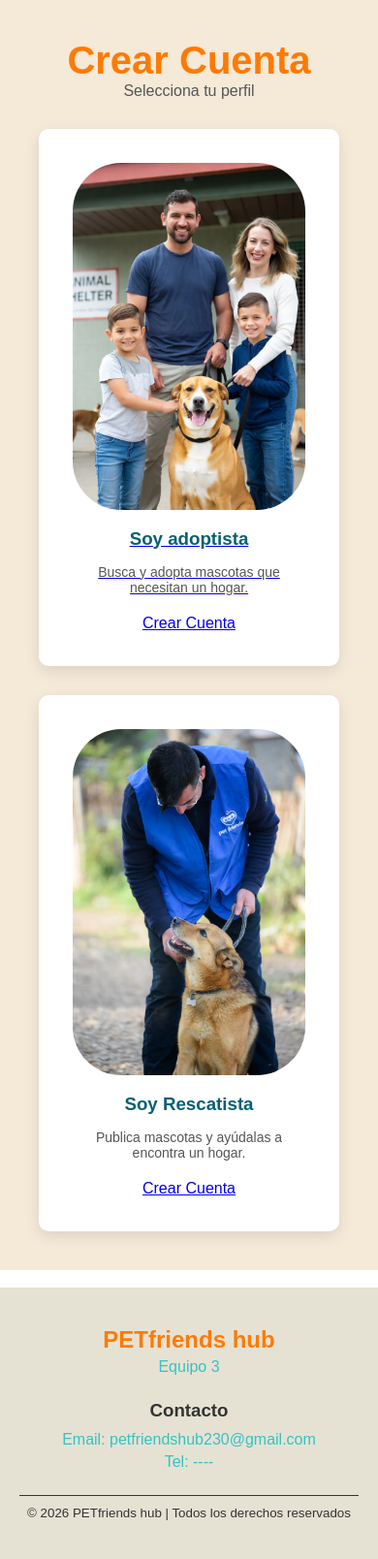
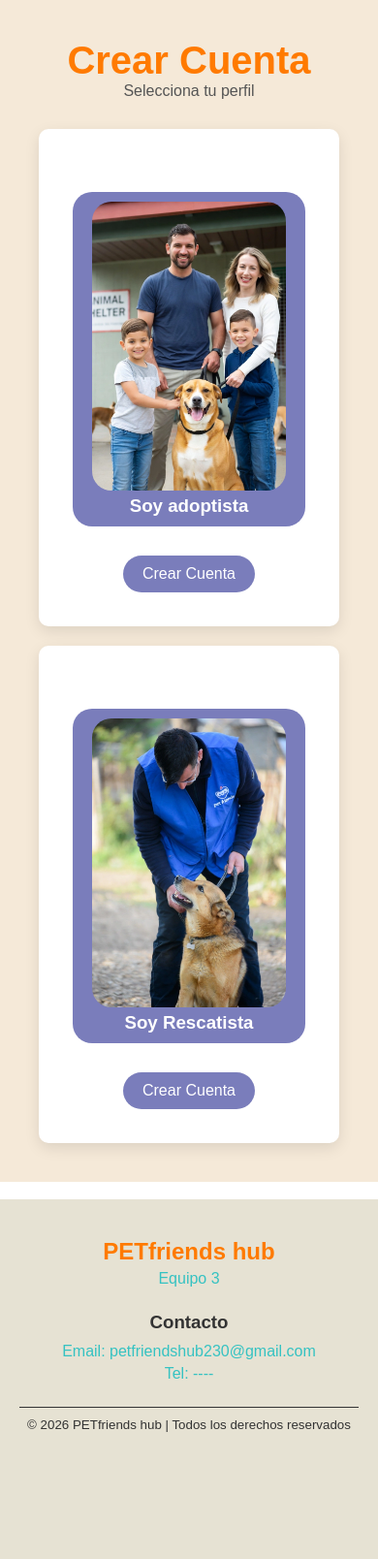
Before and after one commit to eduardonav17/PROYECTO, a PHP site: page /acceder.php in a window 390 px wide. Shown: the part 212-1820 px from the top of the page at 97% size. After the commit the page ends 1689 px from the top, so only its background shows below. Run offline with PHP 8.4, Linux system fonts and the light colour scheme.

Commit message:
correccion
De navarrito

```diff
--- a/acceder.php
+++ b/acceder.php
@@ -22,16 +22,14 @@ require_once "header.php";
                 <img src="imagenes/adoptistas.webp" alt="Una familia conformada por padre, madre e hijos adoptando un perro">
             </figure>
             <h3>Soy adoptista</h3>
-            <p>Busca y adopta mascotas que necesitan un hogar.</p>
             <a href="adoptistas.php">Crear Cuenta</a>
         </article>
 
-        <article class="carda">
+        <article class="carda"> <a herf="rescatistas.php">
             <figure>
                 <img src="imagenes/rescatista.webp" alt="un rescatista con chaleco azul ayudando a un perro en la calle">
             </figure>
             <h3>Soy Rescatista</h3>
-            <p>Publica mascotas y ayúdalas a encontra un hogar.</p>
             <a href="rescatistas.php">Crear Cuenta</a>
         </article>
     </section>
--- a/style.css
+++ b/style.css
@@ -695,42 +695,54 @@ select, input[type="number"] {
 .cards {
   display: flex;
   justify-content: center;
-  gap: 30px;
+  gap: 20px;
   flex-wrap: wrap;
 }
 
 .carda {
   background-color: white;
-  width: 280px;
+  width: 100%;
+  max-width: 320px; /* tamaño por defecto en pantallas grandes */
+  text-decoration: none;
   padding: 20px;
   border-radius: 15px;
   box-shadow: 0 5px 15px rgba(0, 0, 0, 0.1);
   transition: transform 0.3s ease;
-  display: block;
+  text-align: center;
 }
 
 .carda:hover {
-  transform:scale(1.08);
+  transform: scale(1.05);
   box-shadow: 0 10px 25px rgba(0, 0, 0, 0.2);
-}
-
-figure {
-  margin: 0;
 }
 
 .carda img {
   width: 100%;
-  border-radius: 50px;
+  border-radius: 20px;
+  margin-bottom: 1px;
 }
 
-.carda h3 {
-  color: var(--turquesa-oscuro);
-  margin: 15px 0;
+/* Tablets → tarjetas más pequeñas y 2 columnas */
+@media (max-width: 992px) {
+  .carda {
+    max-width: 260px;
+    padding: 15px;
+  }
+  .cards {
+    justify-content: center;
+  }
 }
 
-.carda p {
-  font-size: 14px;
-  margin-bottom: 20px;
+/* Celulares → tarjetas aún más pequeñas y en una sola columna */
+@media (max-width: 600px) {
+  .carda {
+    max-width: 100%; /* ocupa todo el ancho disponible */
+    padding: 12px;
+  }
+  .cards {
+    flex-direction: column;
+    align-items: center;
+  }
 }
 
 .card a {
@@ -738,15 +750,29 @@ figure {
   padding: 10px 20px;
   background: #7a7dbb;
   color: white;
-  text-decoration: none;
+  text-decoration: none; /* ← evita el subrayado */
   border-radius: 20px;
   transition: transform 0.3s ease;
 }
 
-.card a:hover {
+.carda a {
+  display: inline-block;
+  padding: 10px 20px;
+  background: #7a7dbb;
+  color: white;
+  text-decoration: none; /* quita el subrayado */
+  border-radius: 20px;
+  transition: transform 0.3s ease;
+  margin-top: 30px;
+}
+
+.carda a:hover {
   background-color: #5f62a3;
-  transform:scale(1.08);
+  transform: scale(1.08);
 }
+
+
+
 /*aqui termina css de acceder*/
 
 
```
